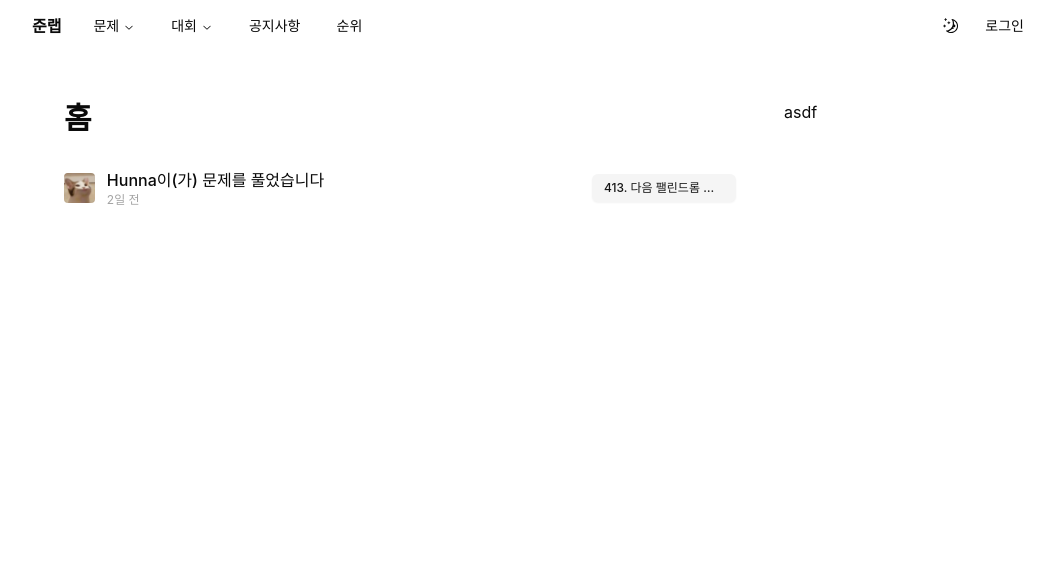
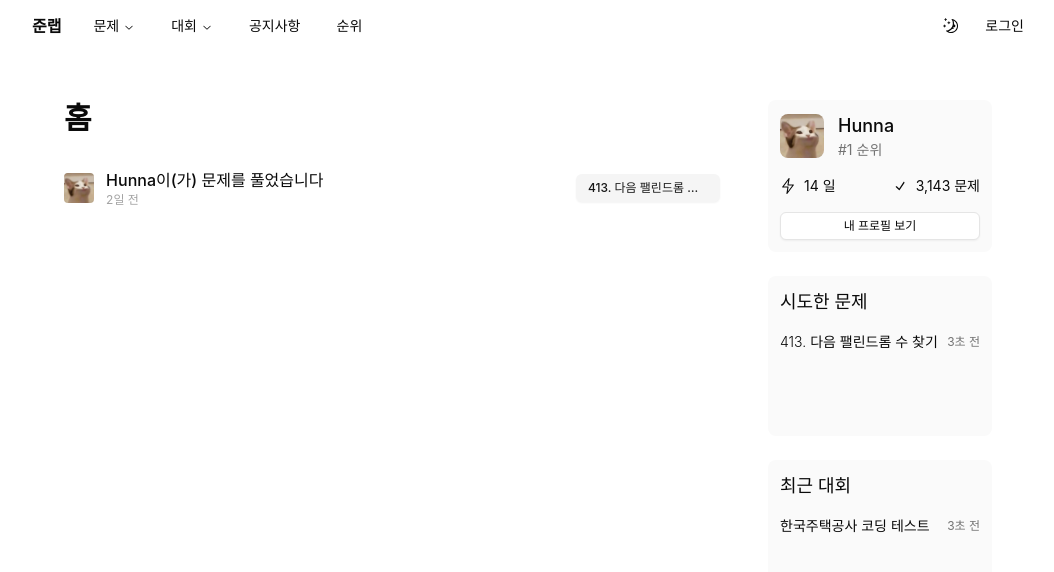
Before and after one commit to sujang958/lyhdm, a Next.js app: page / in a window 1280 px wide. Shown: the top 572 px of the page, without its empty margins (112-1166 px from the left). Built offline with nearby package versions, Linux system fonts and the light colour scheme; a web font is replaced by a local one.

Commit message:
feat: add sidebar

```diff
--- a/src/app/layout.tsx
+++ b/src/app/layout.tsx
@@ -4,6 +4,10 @@ import { TopNav } from "@/components/layouts/TopNav"
 import Container from "@/components/layouts/Container"
 import { Button } from "@/components/ui/Button"
 import { ThemeProvider } from "@/components/ThemeProvider"
+import Image from "next/image"
+import { CheckIcon, LightningBoltIcon } from "@radix-ui/react-icons"
+import Link from "next/link"
+import Sidebar from "@/components/layouts/Sidebar"
 // export const metadata: Metadata = {
 //   title: "",
 //   description: "",
@@ -27,9 +31,7 @@ export default function RootLayout({
           <Container className="flex flex-row gap-x-12">
             <main className="flex-1 w-min">{children}</main>
             {/* h-min is the life saver */}
-            <aside className="sticky top-24 right-12 h-min min-w-52 max-w-sm">
-              asdf
-            </aside>
+            <Sidebar />
           </Container>
         </ThemeProvider>
         <TopNav />
--- /dev/null
+++ b/src/components/layouts/Sidebar.tsx
@@ -0,0 +1,64 @@
+import { CheckIcon, LightningBoltIcon } from "@radix-ui/react-icons"
+import Link from "next/link"
+import { FC } from "react"
+import { Button } from "../ui/Button"
+import Image from "next/image"
+
+const Sidebar: FC = () => {
+  return (
+    <aside className="sticky top-24 right-12 h-min min-w-56 max-w-sm space-y-6">
+      <section className="bg-secondary-background rounded-lg p-3">
+        <header className="flex flex-row items-center gap-x-3.5">
+          <Image
+            src="/popcat.jpg"
+            alt="pfp"
+            width={128}
+            height={128}
+            className="size-11 rounded-lg"
+          />
+          <div>
+            <p className="font-medium text-lg">Hunna</p>
+            <p className="text-sm text-muted-foreground">#1 순위</p>
+          </div>
+        </header>
+        <main className="py-4 flex flex-row items-center justify-between">
+          <p className="text-sm flex flex-row items-center gap-x-2">
+            <LightningBoltIcon className="size-4" /> 14 일
+          </p>
+          <p className="text-sm flex flex-row items-center gap-x-2">
+            <CheckIcon className="size-4" /> 3,143 문제
+          </p>
+        </main>
+        <Button className="w-full" size="sm" variant="outline">
+          내 프로필 보기
+        </Button>
+      </section>
+      <section className="bg-secondary-background rounded-lg p-3 min-h-40">
+        <p className="text-lg font-medium">시도한 문제</p>
+        <ul className="flex flex-col mt-3 gap-y-2 py-1">
+          <Link
+            href="/#"
+            className="flex flex-row items-center justify-between hover:underline"
+          >
+            <p className="text-sm font-light">413. 다음 팰린드롬 수 찾기</p>
+            <p className="text-xs text-muted-foreground">3초 전</p>
+          </Link>
+        </ul>
+      </section>
+      <section className="bg-secondary-background rounded-lg p-3 min-h-40">
+        <p className="text-lg font-medium">최근 대회</p>
+        <ul className="flex flex-col mt-3 gap-y-2 py-1">
+          <Link
+            href="/#"
+            className="flex flex-row items-center justify-between hover:underline"
+          >
+            <p className="text-sm font-light">한국주택공사 코딩 테스트</p>
+            <p className="text-xs text-muted-foreground">3초 전</p>
+          </Link>
+        </ul>
+      </section>
+    </aside>
+  )
+}
+
+export default Sidebar
```
